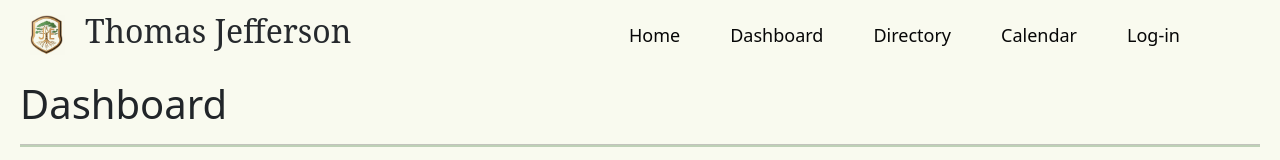
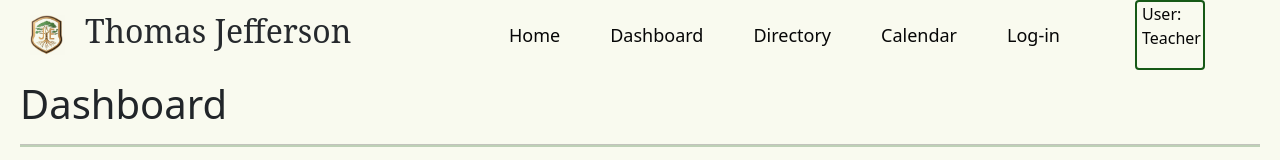
Before and after one commit to HarunAhmed17/Launch-Week-1-Project, a React (Vite) app in the folder School Dashboard/: page /dashboard in a window 1280 px wide. Shown: the top 160 px of the page. Built offline with nearby package versions, Linux system fonts and the light colour scheme; no server answers; the database is empty.

Commit message:
Added user indicator for teacher/admin

```diff
--- a/School Dashboard/src/components/Navbar.jsx
+++ b/School Dashboard/src/components/Navbar.jsx
@@ -19,11 +19,14 @@ export const Navbar = () => {
     }
     if (loginPerson === "admin") {
       updateGlobalState({ ...globalState, key: true });
+      // alert("User is now an admin");
     }
     else {
       updateGlobalState({ ...globalState, key: false });
+      // alert("User is now an teacher");
     }
     console.log(globalState);
+
   }
 
 
@@ -65,12 +68,15 @@ export const Navbar = () => {
             <div className="login-options">
               <div className="options-container">
                 <div className="admin-option-login">
-                  <Button style={{color: "white"}} className="student-link" onClick={() => handleClick("admin")}>Admin</Button>
+                  <Button style={{color: "white", marginTop:"-20px", marginBottom:"-20px"}} className="student-link" onClick={() => handleClick("admin")}>Admin</Button>
                 </div>
                 <div className="teacher-option-login">
-                  <Button style={{color: "white"}} className="teacher-link" onClick={() => handleClick("teacher")}>Teacher</Button>
+                  <Button style={{color: "white", marginTop:"-20px", marginBottom:"-20px"}} className="teacher-link" onClick={() => handleClick("teacher")}>Teacher</Button>
                 </div>
               </div>
+            </div>
+            <div className="userIndicator">
+                <p> User: {globalState.key ? "Admin" : "Teacher"}</p>
             </div>
           </div>
         </div>
--- a/School Dashboard/src/roots/Dashboard.jsx
+++ b/School Dashboard/src/roots/Dashboard.jsx
@@ -54,9 +54,9 @@ export const Dashboard = () => {
 
     // functionality to delete Class
     const removeClass = async (docId) => {
-        // if (globalState.key == false) {
-        //     return;
-        // }
+        if (globalState.key === false) {
+            return;
+        }
         console.log("deleting doc with id: ", docId);
         await deleteDoc(doc(db, "dashboard", docId));
         fetchClasses();
@@ -65,6 +65,9 @@ export const Dashboard = () => {
     // functionality that adds class
     const handleSubmit = async (e) => {
         e.preventDefault();
+        if (globalState.key === false) {
+            return;
+        }
         const docRef = await addDoc(collection(db, "dashboard"), {
             subject: subject,
             semester: semester,
@@ -79,6 +82,14 @@ export const Dashboard = () => {
 
     }
 
+    // if (globalState.key === true) {
+    //     alert("User is now an admin");
+    // }
+    // else {
+    //     alert("User is now a teacher");
+    // }
+
+
     return (
         <>
             <Navbar />
@@ -86,6 +97,7 @@ export const Dashboard = () => {
                 <h1> Dashboard </h1>
                 <hr className="line" />
             </div>
+             {globalState.key && (
                 <div className="form">
                      <form className="addClassForm" onSubmit={handleSubmit}>
                         <Button style={{backgroundColor: "#476730"}} variant="contained" type="submit"> Add Class </Button>
@@ -103,6 +115,7 @@ export const Dashboard = () => {
                         onChange={(e) => setColor(e.target.value)}></TextField>
                     </form>
                 </div>
+            )}
             <div className="classOutline">
                 {classes.map((dashboardClass) => (
                     <div key={dashboardClass.id} className="dashboardClass" style={{'--box-color': dashboardClass.color}}>
@@ -112,11 +125,13 @@ export const Dashboard = () => {
                             <h4 style={{color: dashboardClass.color}}> {dashboardClass.subject} </h4>
                             <h6 style={{color: dashboardClass.color}}> {dashboardClass.semester} </h6>
                         </Link>
+                        {globalState.key && (
                             <Button size="small" color="success" variant="outlined" type="submit"
                             onClick={(e) => {
                                 e.preventDefault();
                                 removeClass(dashboardClass.id)
                             }}> Remove Class </Button>
+                        )}
                     </div>
 
                 ))}
--- a/School Dashboard/src/styles/Dashboard.css
+++ b/School Dashboard/src/styles/Dashboard.css
@@ -61,6 +61,19 @@
     padding: 20px;
 }
 
+.userIndicator {
+    color: black;
+    width:70px;
+    height:70px;
+    margin:25px;
+    padding-left:5px;
+    /* padding:5px; */
+    /* float:right; */
+    /* justify-content:end; */
+    border: 2px solid rgb(17, 85, 17);
+    border-radius:4px;
+}
+
 @media (max-width: 480px) {
     .classOutline {
         margin: 10px;
```
Also changed, not shown: School Dashboard/src/roots/Directory.jsx (+14 -0 lines). Lines whose indentation alone changed are shown as unchanged.
